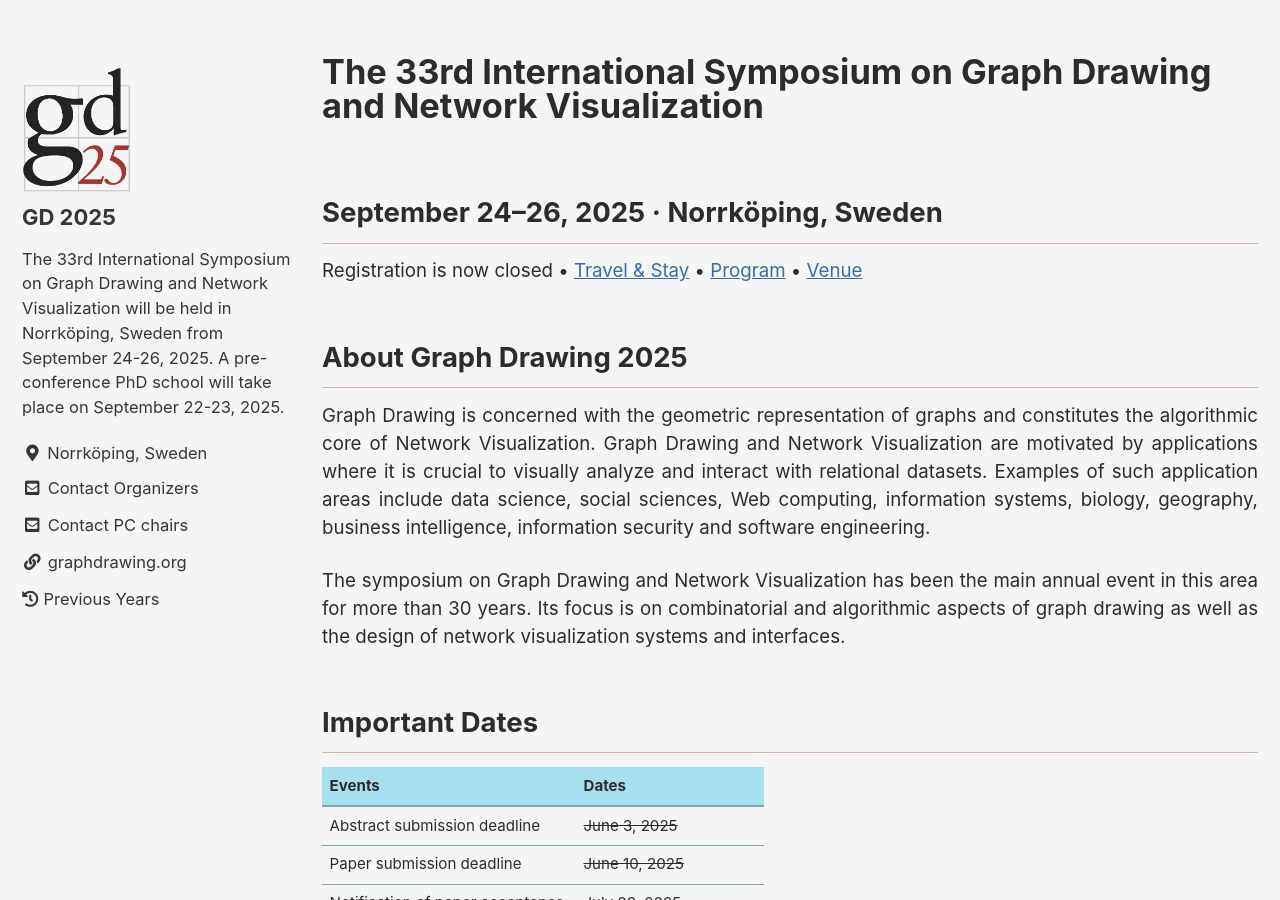
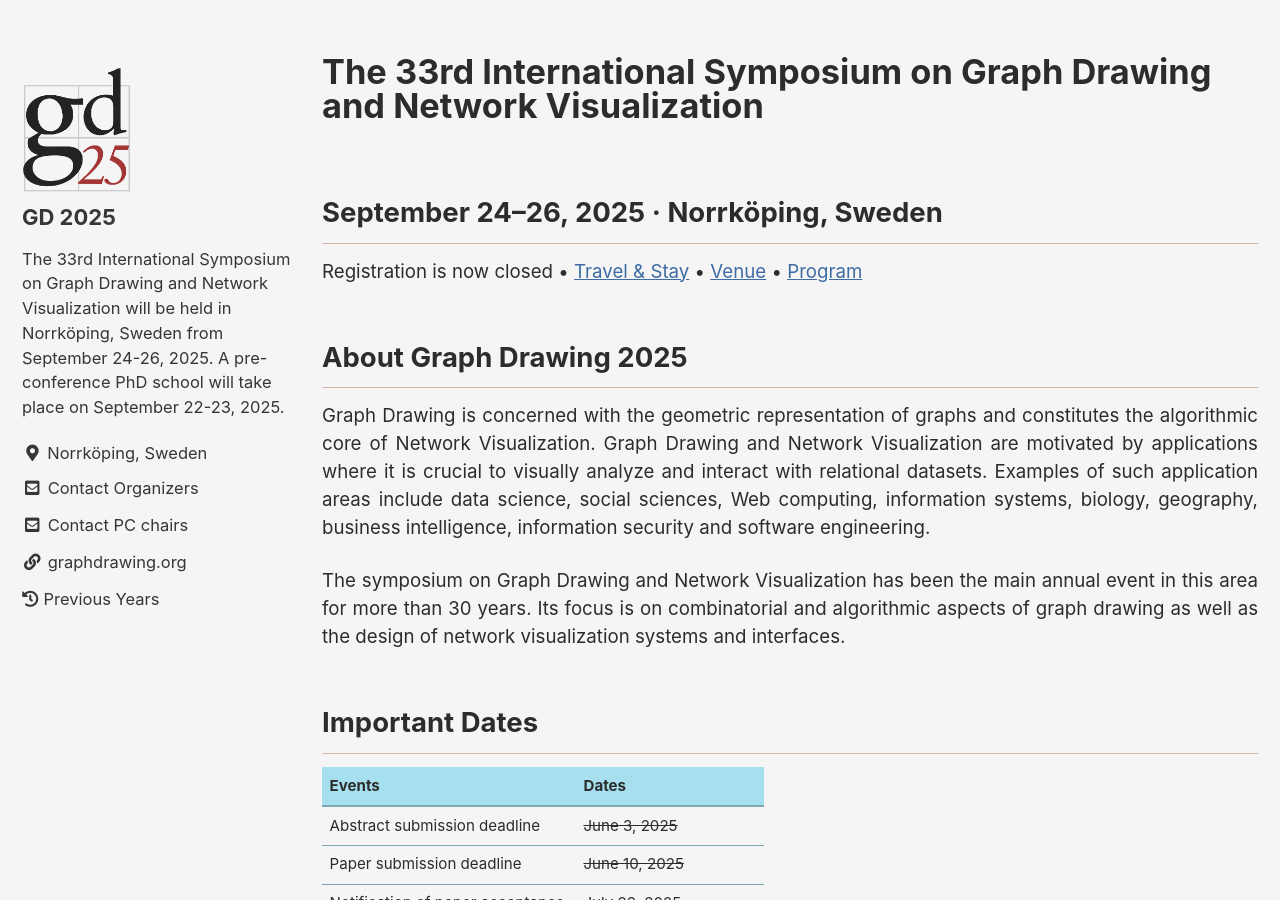
Before and after one commit to graphdrawing/gd2025, a Jekyll site: the page built from index.md, in a window 1280 px wide and 900 px high, scrolled down 370 px. Built offline with Jekyll 4.4.1, drawn with Linux system fonts in a browser that asks for light colours; cached includes are drawn as plain includes.

Commit message:
styling fix

```diff
--- a/index.md
+++ b/index.md
@@ -13,7 +13,7 @@
 ## September 24–26, 2025 · Norrköping, Sweden
 
 
-Registration is now closed • [Travel & Stay](/gd2025/pages/travel_accommodation/) • [Program](/gd2025/pages/program/) • [Venue](/gd2025/pages/venue/)
+Registration is now closed • [Travel & Stay](/gd2025/pages/travel_accommodation/) • [Venue](/gd2025/pages/venue/) • [Program](/gd2025/pages/program/)
 
 ## About Graph Drawing 2025
 
```
Also changed, not shown: pages/program.md (+1 -2 lines).
